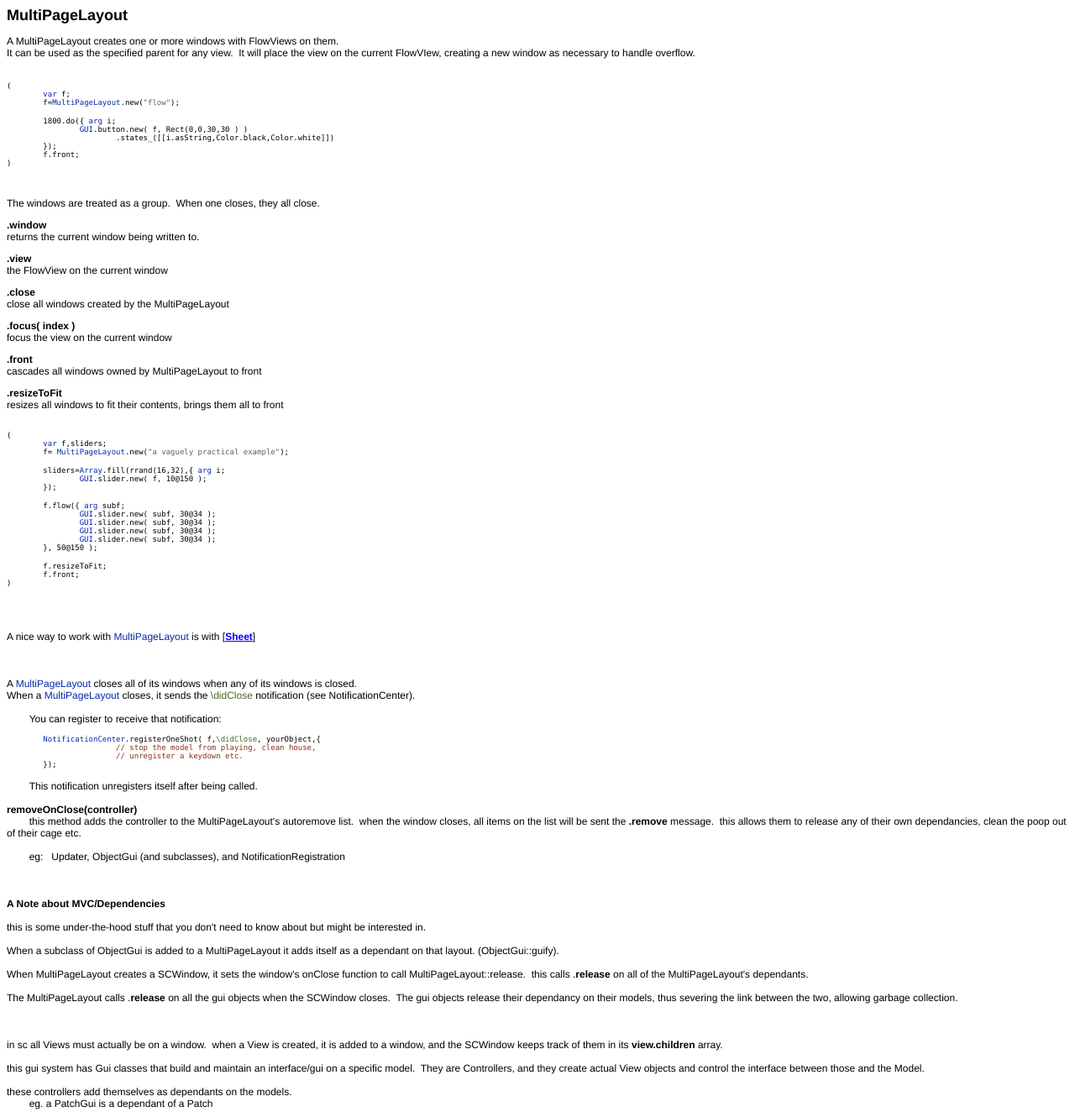
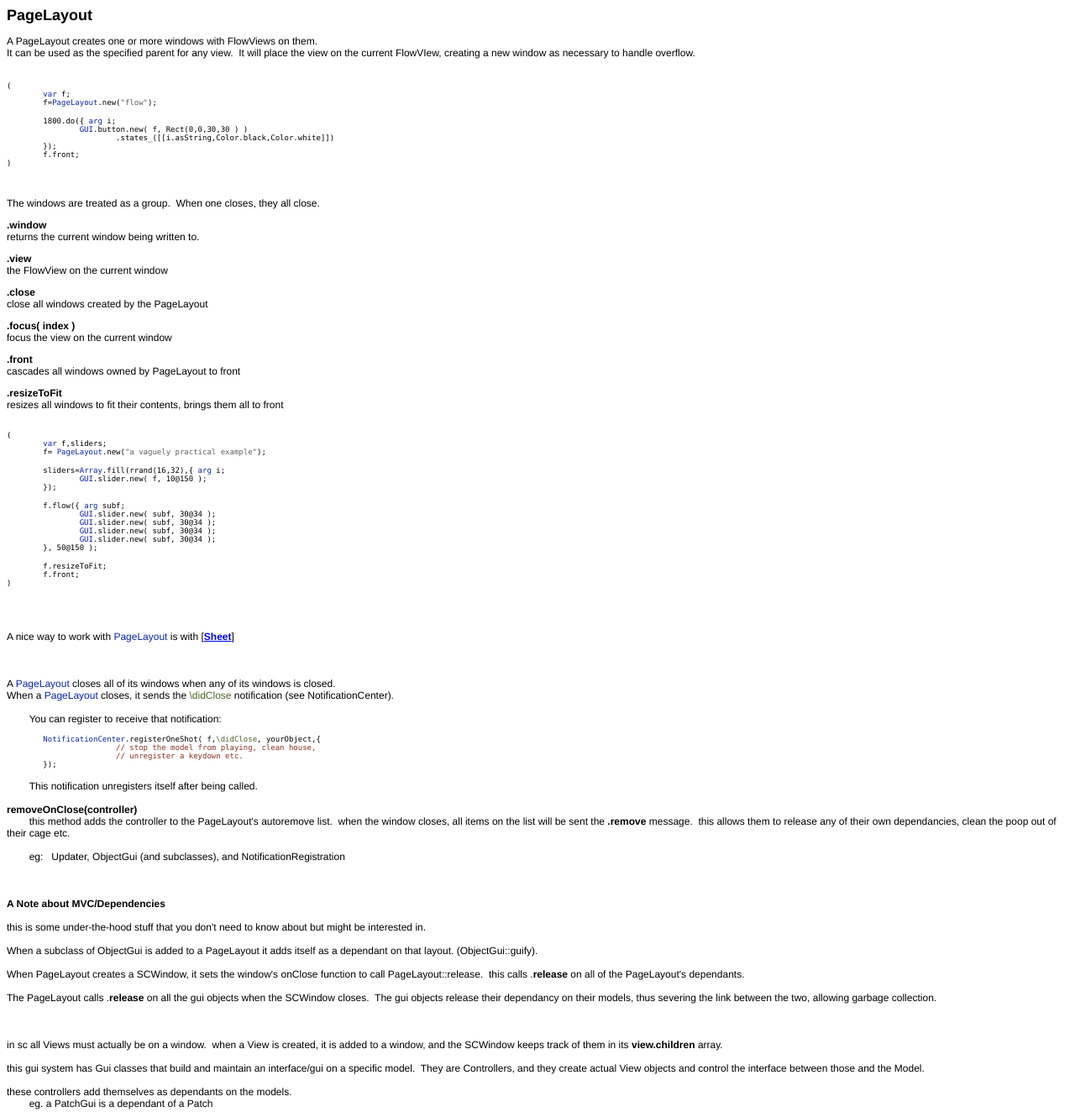
Before and after one commit to crucialfelix/crucial-library, a plain HTML site: page Help/Gui/MultiPageLayout.html in a window 1280 px wide. Shown: the top 1324 px of the page at 84% size. Drawn offline with Linux system fonts and the light colour scheme.

Commit message:
switching to PageLayout from MultiPageLayout

```diff
--- a/Help/Gui/MultiPageLayout.html
+++ b/Help/Gui/MultiPageLayout.html
@@ -28,15 +28,15 @@ span.Apple-tab-span {white-space:pre}
 </style>
 </head>
 <body>
-<p class="p1"><b>MultiPageLayout</b></p>
+<p class="p1"><b>PageLayout</b></p>
 <p class="p2"><br></p>
-<p class="p3">A MultiPageLayout creates one or more windows with FlowViews on them.</p>
+<p class="p3">A PageLayout creates one or more windows with FlowViews on them.</p>
 <p class="p3">It can be used as the specified parent for any view.<span class="Apple-converted-space">  </span>It will place the view on the current FlowVIew, creating a new window as necessary to handle overflow.</p>
 <p class="p2"><br></p>
 <p class="p4"><br></p>
 <p class="p5">(</p>
 <p class="p5"><span class="Apple-tab-span">	</span><span class="s1">var</span> f;</p>
-<p class="p6"><span class="s2"><span class="Apple-tab-span">	</span>f=</span>MultiPageLayout<span class="s2">.new(</span><span class="s3">"flow"</span><span class="s2">);</span></p>
+<p class="p6"><span class="s2"><span class="Apple-tab-span">	</span>f=</span>PageLayout<span class="s2">.new(</span><span class="s3">"flow"</span><span class="s2">);</span></p>
 <p class="p7"><span class="Apple-tab-span">	</span></p>
 <p class="p5"><span class="Apple-tab-span">	</span>1800.do({ <span class="s1">arg</span> i;</p>
 <p class="p5"><span class="Apple-tab-span">	</span><span class="Apple-tab-span">	</span><span class="s4">GUI</span>.button.new( f, Rect(0,0,30,30 ) )</p>
@@ -56,13 +56,13 @@ span.Apple-tab-span {white-space:pre}
 <p class="p8">the FlowView on the current window</p>
 <p class="p7"><br></p>
 <p class="p8"><b>.close</b></p>
-<p class="p8">close all windows created by the MultiPageLayout</p>
+<p class="p8">close all windows created by the PageLayout</p>
 <p class="p7"><br></p>
 <p class="p8"><b>.focus( index )</b></p>
 <p class="p8">focus the view on the current window</p>
 <p class="p7"><br></p>
 <p class="p8"><b>.front</b></p>
-<p class="p8">cascades all windows owned by MultiPageLayout to front</p>
+<p class="p8">cascades all windows owned by PageLayout to front</p>
 <p class="p7"><br></p>
 <p class="p8"><b>.resizeToFit</b></p>
 <p class="p8">resizes all windows to fit their contents, brings them all to front</p>
@@ -70,7 +70,7 @@ span.Apple-tab-span {white-space:pre}
 <p class="p7"><br></p>
 <p class="p5">(</p>
 <p class="p5"><span class="Apple-tab-span">	</span><span class="s1">var</span> f,sliders;</p>
-<p class="p9"><span class="s2"><span class="Apple-tab-span">	</span>f= </span><span class="s1">MultiPageLayout</span><span class="s2">.new(</span>"a vaguely practical example"<span class="s2">);</span></p>
+<p class="p9"><span class="s2"><span class="Apple-tab-span">	</span>f= </span><span class="s1">PageLayout</span><span class="s2">.new(</span>"a vaguely practical example"<span class="s2">);</span></p>
 <p class="p7"><span class="Apple-tab-span">	</span></p>
 <p class="p5"><span class="Apple-tab-span">	</span>sliders=<span class="s1">Array</span>.fill(rrand(16,32),{ <span class="s1">arg</span> i;</p>
 <p class="p5"><span class="Apple-tab-span">	</span><span class="Apple-tab-span">	</span><span class="s4">GUI</span>.slider.new( f, 10@150 );</p>
@@ -90,12 +90,12 @@ span.Apple-tab-span {white-space:pre}
 <p class="p7"><br></p>
 <p class="p4"><br></p>
 <p class="p4"><br></p>
-<p class="p8">A nice way to work with <span class="s1">MultiPageLayout</span> is with [<a href="Sheet.html"><span class="s5"><b>Sheet</b></span></a>]</p>
+<p class="p8">A nice way to work with <span class="s1">PageLayout</span> is with [<a href="Sheet.html"><span class="s5"><b>Sheet</b></span></a>]</p>
 <p class="p4"><br></p>
 <p class="p4"><br></p>
 <p class="p4"><br></p>
-<p class="p8">A <span class="s1">MultiPageLayout</span> closes all of its windows when any of its windows is closed.</p>
-<p class="p8">When a <span class="s1">MultiPageLayout</span> closes, it sends the <span class="s6">\didClose</span> notification (see NotificationCenter).</p>
+<p class="p8">A <span class="s1">PageLayout</span> closes all of its windows when any of its windows is closed.</p>
+<p class="p8">When a <span class="s1">PageLayout</span> closes, it sends the <span class="s6">\didClose</span> notification (see NotificationCenter).</p>
 <p class="p4"><br></p>
 <p class="p8"><span class="Apple-tab-span">	</span>You can register to receive that notification:</p>
 <p class="p7"><span class="Apple-tab-span">	</span></p>
@@ -107,7 +107,7 @@ span.Apple-tab-span {white-space:pre}
 <p class="p8"><span class="Apple-tab-span">	</span>This notification unregisters itself after being called.</p>
 <p class="p4"><br></p>
 <p class="p8"><b>removeOnClose(controller)</b></p>
-<p class="p8"><span class="Apple-tab-span">	</span>this method adds the controller to the MultiPageLayout's autoremove list.<span class="Apple-converted-space">  </span>when the window closes, all items on the list will be sent the <b>.remove</b> message.<span class="Apple-converted-space">  </span>this allows them to release any of their own dependancies, clean the poop out of their cage etc.</p>
+<p class="p8"><span class="Apple-tab-span">	</span>this method adds the controller to the PageLayout's autoremove list.<span class="Apple-converted-space">  </span>when the window closes, all items on the list will be sent the <b>.remove</b> message.<span class="Apple-converted-space">  </span>this allows them to release any of their own dependancies, clean the poop out of their cage etc.</p>
 <p class="p4"><br></p>
 <p class="p8"><span class="Apple-tab-span">	</span>eg:<span class="Apple-tab-span">	</span>Updater, ObjectGui (and subclasses), and NotificationRegistration</p>
 <p class="p4"><br></p>
@@ -117,11 +117,11 @@ span.Apple-tab-span {white-space:pre}
 <p class="p4"><br></p>
 <p class="p8">this is some under-the-hood stuff that you don't need to know about but might be interested in.</p>
 <p class="p4"><br></p>
-<p class="p8">When a subclass of ObjectGui is added to a MultiPageLayout it adds itself as a dependant on that layout. (ObjectGui::guify).</p>
+<p class="p8">When a subclass of ObjectGui is added to a PageLayout it adds itself as a dependant on that layout. (ObjectGui::guify).</p>
 <p class="p4"><span class="Apple-tab-span">	</span></p>
-<p class="p8">When MultiPageLayout creates a SCWindow, it sets the window's onClose function to call MultiPageLayout::release.<span class="Apple-converted-space">  </span>this calls .<b>release </b>on all of the MultiPageLayout's dependants.</p>
+<p class="p8">When PageLayout creates a SCWindow, it sets the window's onClose function to call PageLayout::release.<span class="Apple-converted-space">  </span>this calls .<b>release </b>on all of the PageLayout's dependants.</p>
 <p class="p4"><br></p>
-<p class="p8">The MultiPageLayout calls .<b>release</b> on all the gui objects when the SCWindow closes.<span class="Apple-converted-space">  </span>The gui objects release their dependancy on their models, thus severing the link between the two, allowing garbage collection.</p>
+<p class="p8">The PageLayout calls .<b>release</b> on all the gui objects when the SCWindow closes.<span class="Apple-converted-space">  </span>The gui objects release their dependancy on their models, thus severing the link between the two, allowing garbage collection.</p>
 <p class="p4"><span class="Apple-tab-span">	</span></p>
 <p class="p4"><span class="Apple-tab-span">	</span></p>
 <p class="p4"><span class="Apple-tab-span">	</span><span class="Apple-tab-span">	</span></p>
```
Also changed, not shown: Help/Editors/NumberEditor.html (+6 -6 lines), 7 other files.
